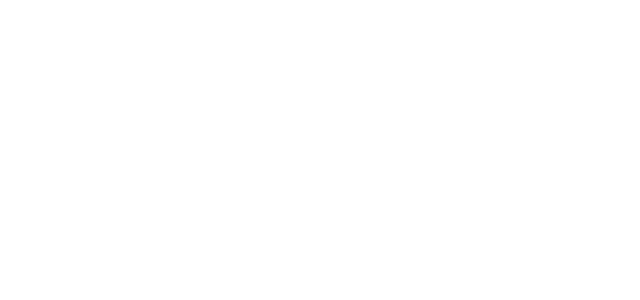
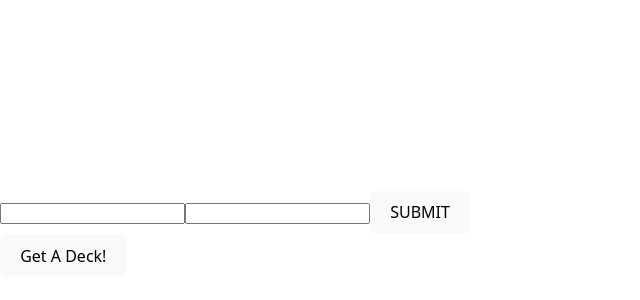
Before and after one commit to Geophrey/SBA-React-Web-Application, a React (Vite) app in the folder React-Web-Application/: page / in a window 1280 px wide. Shown: the part 166-466 px from the top of the page, without its empty margins (0-640 px from the left). Built offline with nearby package versions, Linux system fonts and the light colour scheme.

Commit message:
added functionality to make requests to the main part of the API

```diff
--- a/React-Web-Application/src/App.jsx
+++ b/React-Web-Application/src/App.jsx
@@ -1,12 +1,59 @@
-import { useState } from 'react'
+import { useState } from "react";
+import Login from "./components/Login";
 
 // import './App.css'
 
+let apiURL = "https://deckofcardsapi.com/api/deck/new/";
+
 function App() {
+    const [userInfo, setUserInfo] = useState({ username: "", password: "" });
 
-  return (
-    <></>
-  )
+    async function presponse() {
+        console.log(`inside the presponse`);
+
+        try {
+            const response = await fetch(apiURL);
+            console.log("This is the raw response:", response);
+
+            if (!response.ok) {
+                // if an error pops up, this will catch the response from a promise and store in errBody which will then be thrown to see the error
+                const errBody = await response.text().catch(() => "");
+                throw new Error(
+                    `Fetch failed: ${response.status} ${response.statusText} ${errBody}`
+                );
+            }
+
+            const data = await response.json();
+            console.log("This is the parsed JSON response as data:", data);
+            console.log("deck id:", data.deck_id);
+
+            return data;
+        } catch (e) {
+            console.error("presponse error: ", e);
+        }
+    }
+
+    async function handleClick() {
+        try {
+            const deck = await presponse();
+            // console.log(`A new deck has been generated: ${deck}`);
+            console.log("A new deck has been generated:", deck);
+            console.log(
+                "Deck id (stringified):",
+                JSON.stringify(deck, null, 2)
+            );
+        } catch (e) {
+            console.log(`Some error: ${e}`);
+            throw e;
+        }
+    }
+
+    return (
+        <>
+            <Login UI={userInfo} setUI={setUserInfo} />
+            <button onClick={handleClick}>Get A Deck!</button>
+        </>
+    );
 }
 
-export default App
+export default App;
--- /dev/null
+++ b/React-Web-Application/src/components/Login.jsx
@@ -0,0 +1,26 @@
+export default function Login(props) {
+    function handleSubmit(e) {
+        e.preventDefault()
+        console.log(e.target);
+        console.log(props.UI)
+    }
+
+    function handleChange(e) {
+        console.log(e.target);
+        console.dir(e.target);
+        console.log(e.target.name);
+        // check if the target name is username or password and updates the approdpriate userInfo state based on the result of the operation
+        (e.target.name == "username") ? props.setUI({...props.UI, username: e.target.value}) : props.setUI({...props.UI, password: e.target.value})
+        // props.setUI({...props.UI, "e.target.name": e.target.value})
+    }
+
+    return (
+        <div>
+            <form action="" onSubmit={handleSubmit}>
+                <input type="text" name="username" onChange={handleChange} />
+                <input type="text" name="password" onChange={handleChange} />
+                <button name="submit">SUBMIT</button>
+            </form>
+        </div>
+    );
+}
```
